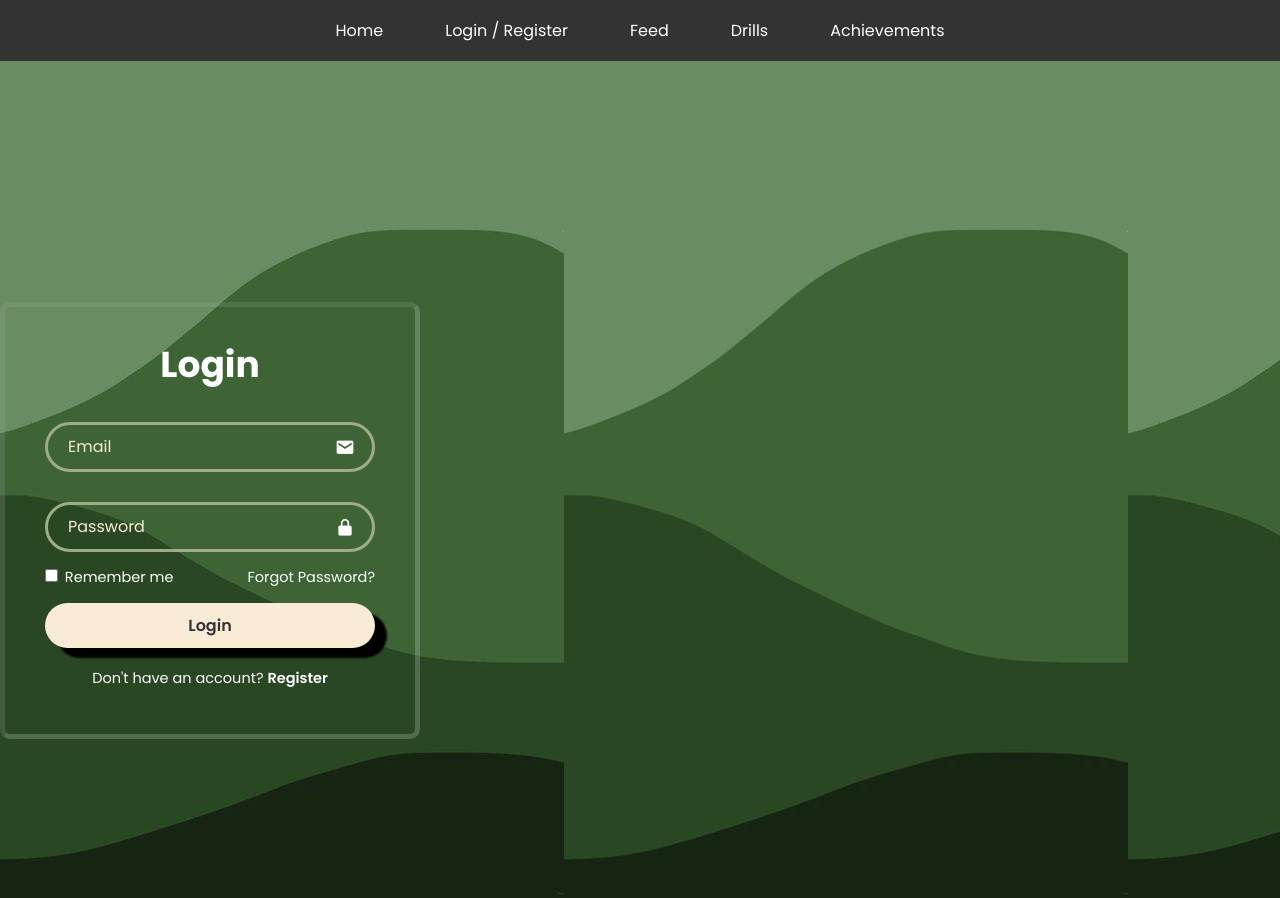
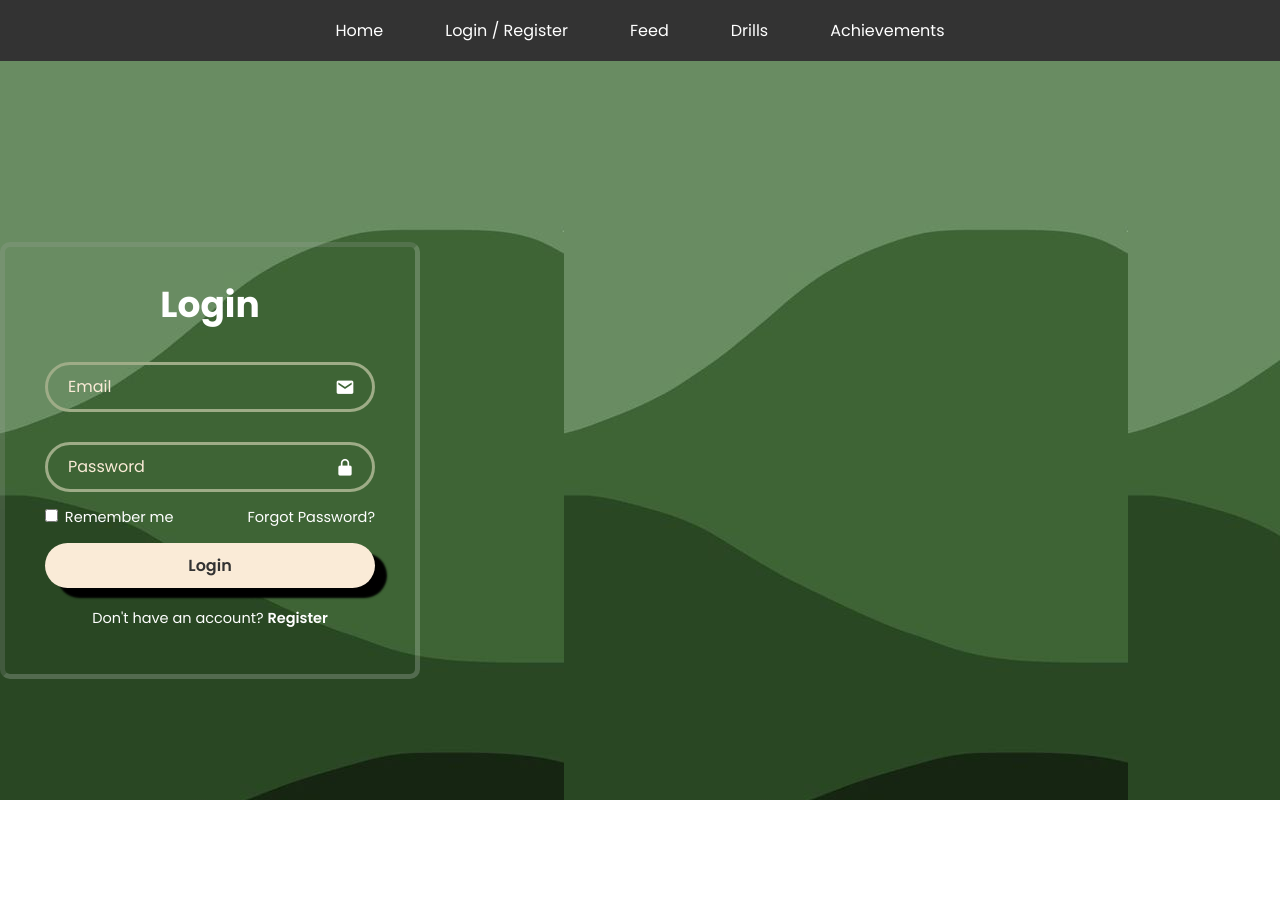
Before and after one commit to parora54/ignition-hacks-v5, a React (Vite) app in the folder client/: page /login in a window 1280 px wide. Shown: the top 898 px of the page. After the commit the page ends 800 px from the top, so only its background shows below. Built offline with nearby package versions, Linux system fonts and the light colour scheme.

Commit message:
fix: styling hiccup

```diff
--- a/client/src/index.css
+++ b/client/src/index.css
@@ -11,9 +11,8 @@ font-family: "Poppins", sans-serif;
 
 body {
     display: flex;
-    justify-content: space-between;
     align-items: center;
-    min-height: 100vh;
+    min-height: 85vh;
     background: url(assets/b5.jpg);
     margin-top: 15vh;
 }
```
